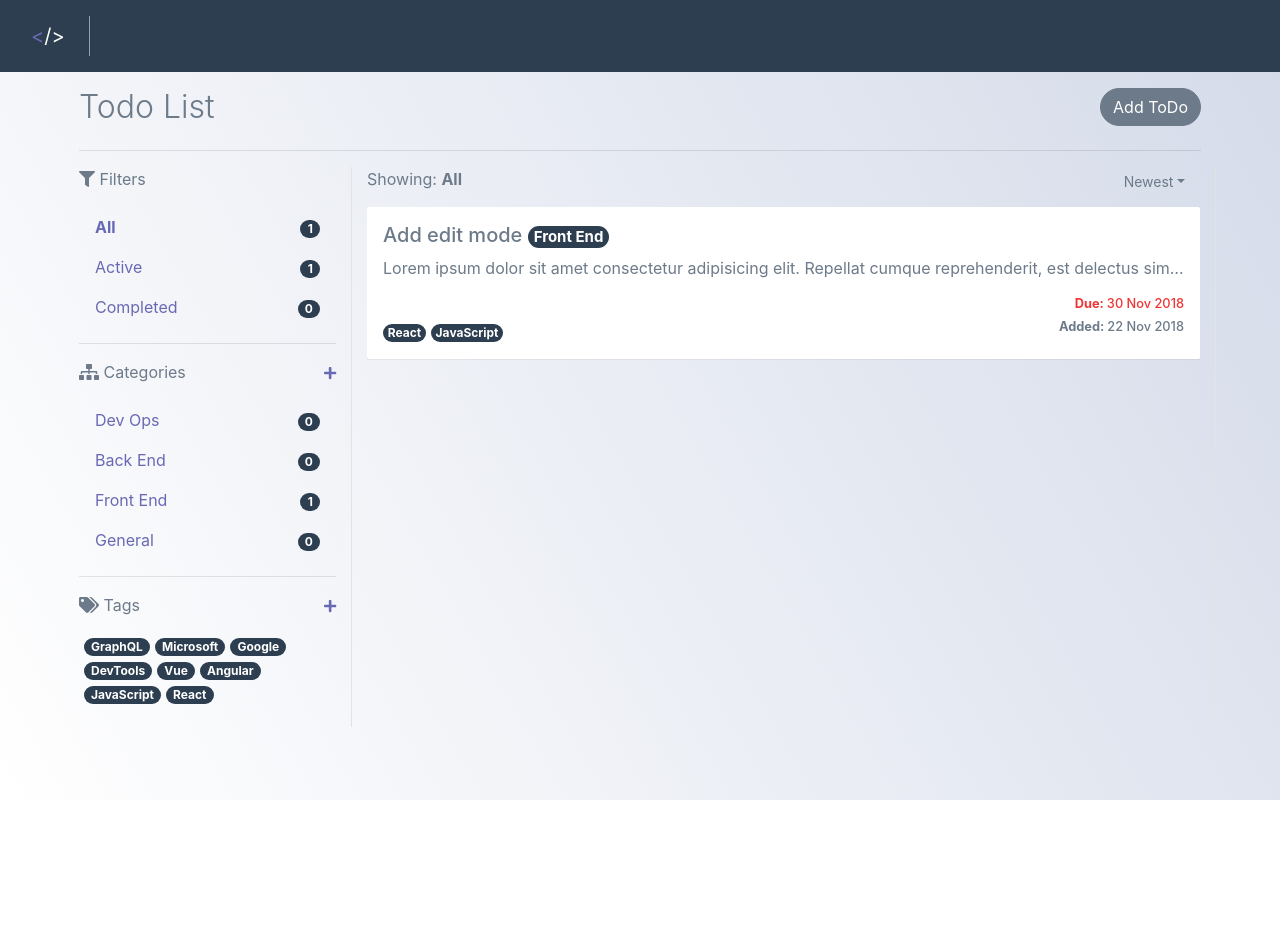
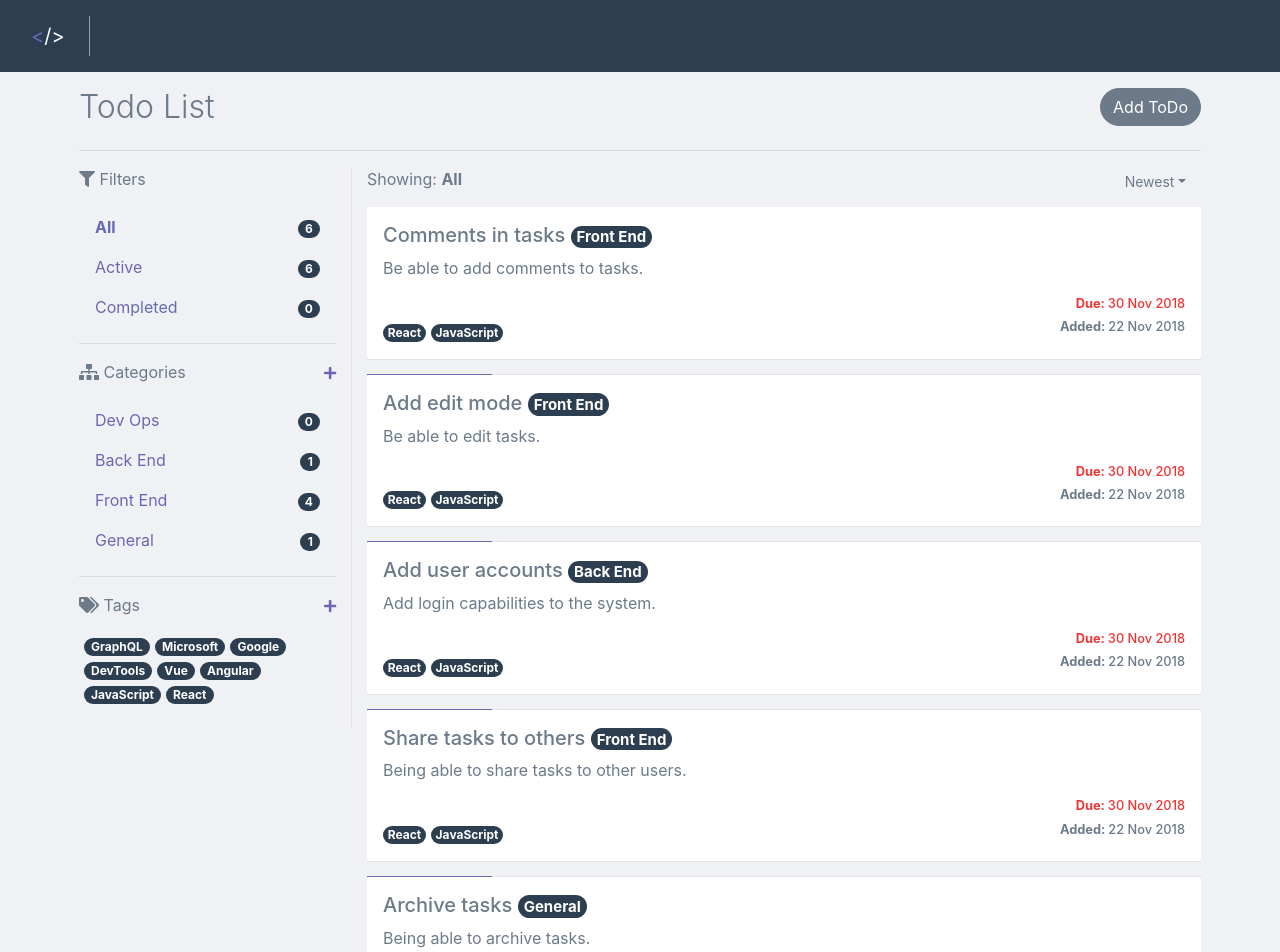
Before and after one commit to kml1990/advanced-react-todo, a React (Create React App) app: page / in a window 1280 px wide. Shown: the top 952 px of the page. Before the commit the page ends 800 px from the top, so only its background shows below. Built offline with nearby package versions, Linux system fonts and the light colour scheme.

Commit message:
added more data and fixed scroll issues

```diff
--- a/public/data/todos.json
+++ b/public/data/todos.json
@@ -1,10 +1,60 @@
 [
   {
+    "_id": "5bf6aef8cf3e22d53c934a4a",
     "category": "5be4359599e565743c180714",
     "completed": false,
+    "name": "Comments in tasks",
+    "description": "Be able to add comments to tasks.",
+    "tags": "[{\"value\":\"5be4bd513b4aee155870aea8\",\"label\":\"React\"},{\"value\":\"5be4bd633b4aee155870aea9\",\"label\":\"JavaScript\"}]",
+    "dueDate": "2018-11-30T00:00:00.000Z",
+    "date": "2018-11-22T13:28:24.772Z"
+  },
+  {
     "_id": "5bf6aef8cf3e22253c934a4f",
+    "category": "5be4359599e565743c180714",
+    "completed": false,
     "name": "Add edit mode",
-    "description": "Lorem ipsum dolor sit amet consectetur adipisicing elit. Repellat cumque reprehenderit, est delectus similique atque nulla, id, eos non voluptate quo quos.",
+    "description": "Be able to edit tasks.",
+    "tags": "[{\"value\":\"5be4bd513b4aee155870aea8\",\"label\":\"React\"},{\"value\":\"5be4bd633b4aee155870aea9\",\"label\":\"JavaScript\"}]",
+    "dueDate": "2018-11-30T00:00:00.000Z",
+    "date": "2018-11-22T13:28:24.772Z"
+  },
+  {
+    "_id": "5bf6aef8cf3e2225ac934a4f",
+    "category": "5be437bd99e565743c180716",
+    "completed": false,
+    "name": "Add user accounts",
+    "description": "Add login capabilities to the system.",
+    "tags": "[{\"value\":\"5be4bd513b4aee155870aea8\",\"label\":\"React\"},{\"value\":\"5be4bd633b4aee155870aea9\",\"label\":\"JavaScript\"}]",
+    "dueDate": "2018-11-30T00:00:00.000Z",
+    "date": "2018-11-22T13:28:24.772Z"
+  },
+  {
+    "_id": "5bfsaef8cf3e2225ac934a4f",
+    "category": "5be4359599e565743c180714",
+    "completed": false,
+    "name": "Share tasks to others",
+    "description": "Being able to share tasks to other users.",
+    "tags": "[{\"value\":\"5be4bd513b4aee155870aea8\",\"label\":\"React\"},{\"value\":\"5be4bd633b4aee155870aea9\",\"label\":\"JavaScript\"}]",
+    "dueDate": "2018-11-30T00:00:00.000Z",
+    "date": "2018-11-22T13:28:24.772Z"
+  },
+  {
+    "_id": "5bfsaef8cf3e2225acc34a4f",
+    "category": "5be4356999e565743c180713",
+    "completed": false,
+    "name": "Archive tasks",
+    "description": "Being able to archive tasks.",
+    "tags": "[{\"value\":\"5be4bd513b4aee155870aea8\",\"label\":\"React\"},{\"value\":\"5be4bd633b4aee155870aea9\",\"label\":\"JavaScript\"}]",
+    "dueDate": "2018-11-30T00:00:00.000Z",
+    "date": "2018-11-22T13:28:24.772Z"
+  },
+  {
+    "_id": "5bfsaef8cf3e2225ac934aaa",
+    "category": "5be4359599e565743c180714",
+    "completed": false,
+    "name": "Add subtasks",
+    "description": "Being able to add  subtasks.",
     "tags": "[{\"value\":\"5be4bd513b4aee155870aea8\",\"label\":\"React\"},{\"value\":\"5be4bd633b4aee155870aea9\",\"label\":\"JavaScript\"}]",
     "dueDate": "2018-11-30T00:00:00.000Z",
     "date": "2018-11-22T13:28:24.772Z"
--- a/src/components/TodoContainer.js
+++ b/src/components/TodoContainer.js
@@ -67,7 +67,7 @@ class ToDo extends Component {
               controlFilter={this.controlFilter}
             />
           </Col>
-          <Col sm="9" className="todos">
+          <Col sm="9">
             <Row>
               <Col>
                 <p>
--- a/src/components/TodoList.js
+++ b/src/components/TodoList.js
@@ -80,7 +80,8 @@ class ToDoList extends Component {
     return (
       <ListGroup className="todo">
         <TransitionGroup className="todo__list">
-          {filteredToDos.map(todo => (
+          {filteredToDos ? (
+            filteredToDos.map(todo => (
               <CSSTransition key={todo._id} timeout={500} classNames="fade">
                 <ListGroupItem
                   className={
@@ -156,7 +157,10 @@ class ToDoList extends Component {
                   </div>
                 </ListGroupItem>
               </CSSTransition>
-          ))}
+            ))
+          ) : (
+            <h1>No todos</h1>
+          )}
         </TransitionGroup>
       </ListGroup>
     );
--- a/src/styles/Components/Components.scss
+++ b/src/styles/Components/Components.scss
@@ -8,15 +8,9 @@
   }
 }
 
-.todos {
-  border-right: 1px solid #e3e3e4;
-  height: 70vh;
-}
-
 .todo {
   overflow: hidden;
   overflow-y: auto;
-  height: calc(70vh - 2.5rem);
   &::-webkit-scrollbar {
     width: 0px; /* remove scrollbar space */
     background: transparent; /* optional: just make scrollbar invisible */
--- a/src/styles/Shared/Shared.scss
+++ b/src/styles/Shared/Shared.scss
@@ -3,11 +3,7 @@
 
 body {
   color: #6c7a89;
-  background: linear-gradient(
-    240deg,
-    rgba(40, 72, 144, 0.2),
-    rgba(0, 0, 200, 0)
-  );
+  background: rgba(226, 229, 236, 0.5);
   height: 100%;
   min-height: 100vh;
 }
```
Lines whose indentation alone changed are shown as unchanged.
